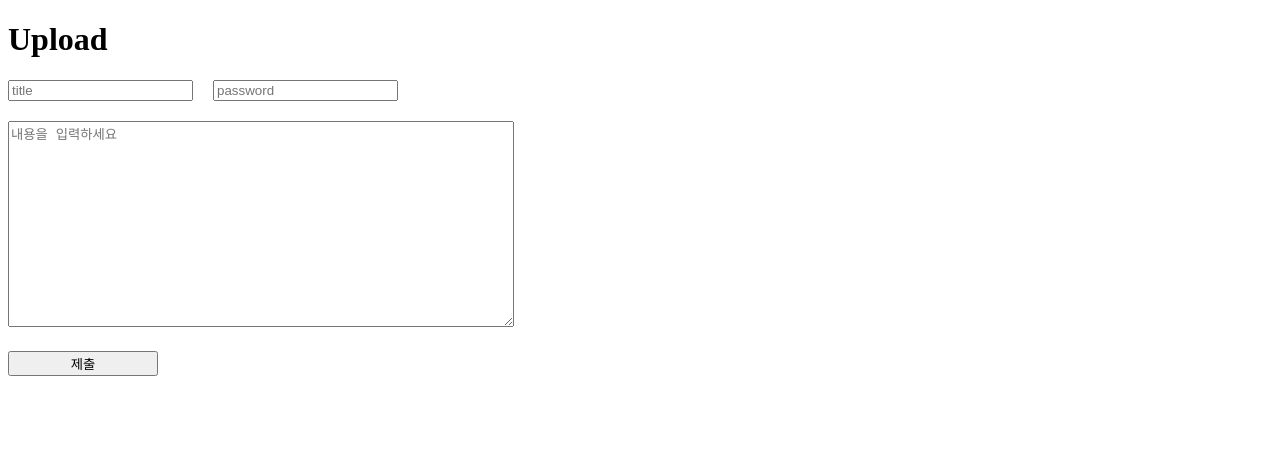
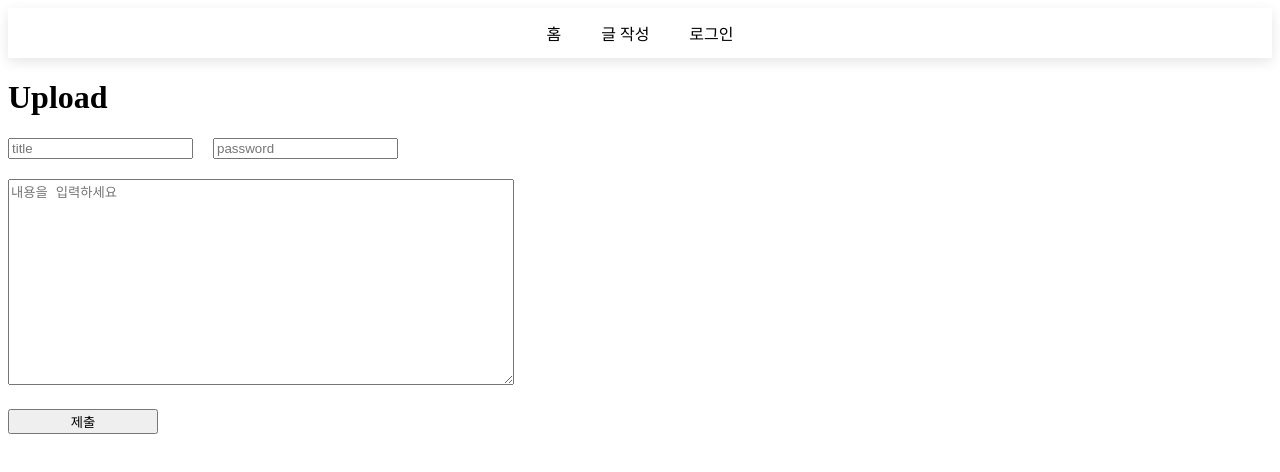
Before and after one commit to mim-mel/rendering, a React (Create React App) app: page /upload in a window 1280 px wide. Shown: the top 472 px of the page. Built offline with nearby package versions, Linux system fonts and the light colour scheme; the HTML template or start-up script is replaced by a standard one.

Commit message:
feat: Nav 컴포넌트 생성 및 router에 outlet 적용

```diff
--- a/public/index.css
+++ b/public/index.css
@@ -0,0 +1,4 @@
+* {
+  margin: 0;
+  padding: 0;
+}
--- a/src/Router.js
+++ b/src/Router.js
@@ -3,6 +3,7 @@ import Home from './pages/Home';
 import Upload from './pages/Upload';
 import Detail from './pages/Detail';
 import Edit from './pages/Edit';
+import Layout from './pages/Layout';
 
 const Router = () => {
   // parameter = 매개 변수
@@ -17,10 +18,12 @@ const Router = () => {
   return (
     <BrowserRouter>
       <Routes>
-        <Route path='/' element={<Home />} />
-        <Route path='/detail/:id' element={<Detail />} />
-        <Route path='/edit/:id' element={<Edit />} />
-        <Route path='/upload' element={<Upload />} />
+        <Route element={<Layout />}>
+          <Route path='/' element={<Home />} />
+          <Route path='/detail/:id' element={<Detail />} />
+          <Route path='/edit/:id' element={<Edit />} />
+          <Route path='/upload' element={<Upload />} />
+        </Route>
       </Routes>
     </BrowserRouter>
   );
--- /dev/null
+++ b/src/components/Nav.js
@@ -0,0 +1,30 @@
+import styled from 'styled-components';
+import { Link } from 'react-router-dom';
+
+const Nav = () => {
+  return (
+    <NavWrap>
+      <NavTitle to='/'>홈</NavTitle>
+      <NavTitle to='/upload'>글 작성</NavTitle>
+      <NavTitle to='/upload'>로그인</NavTitle>
+    </NavWrap>
+  );
+};
+
+const NavWrap = styled.div`
+  width: 100%;
+  height: 50px;
+  background-color: white;
+  box-shadow: rgba(0, 0, 0, 0.1) 0px 4px 12px;
+  display: flex;
+  justify-content: center;
+  align-items: center;
+`;
+
+const NavTitle = styled(Link)`
+  text-decoration: none;
+  color: black;
+  margin: 0 20px;
+`;
+
+export default Nav;
--- /dev/null
+++ b/src/pages/Layout.js
@@ -0,0 +1,13 @@
+import Nav from '../components/Nav';
+import { Outlet } from 'react-router';
+
+const Layout = () => {
+  return (
+    <>
+      <Nav />
+      <Outlet />
+    </>
+  );
+};
+
+export default Layout;
```
